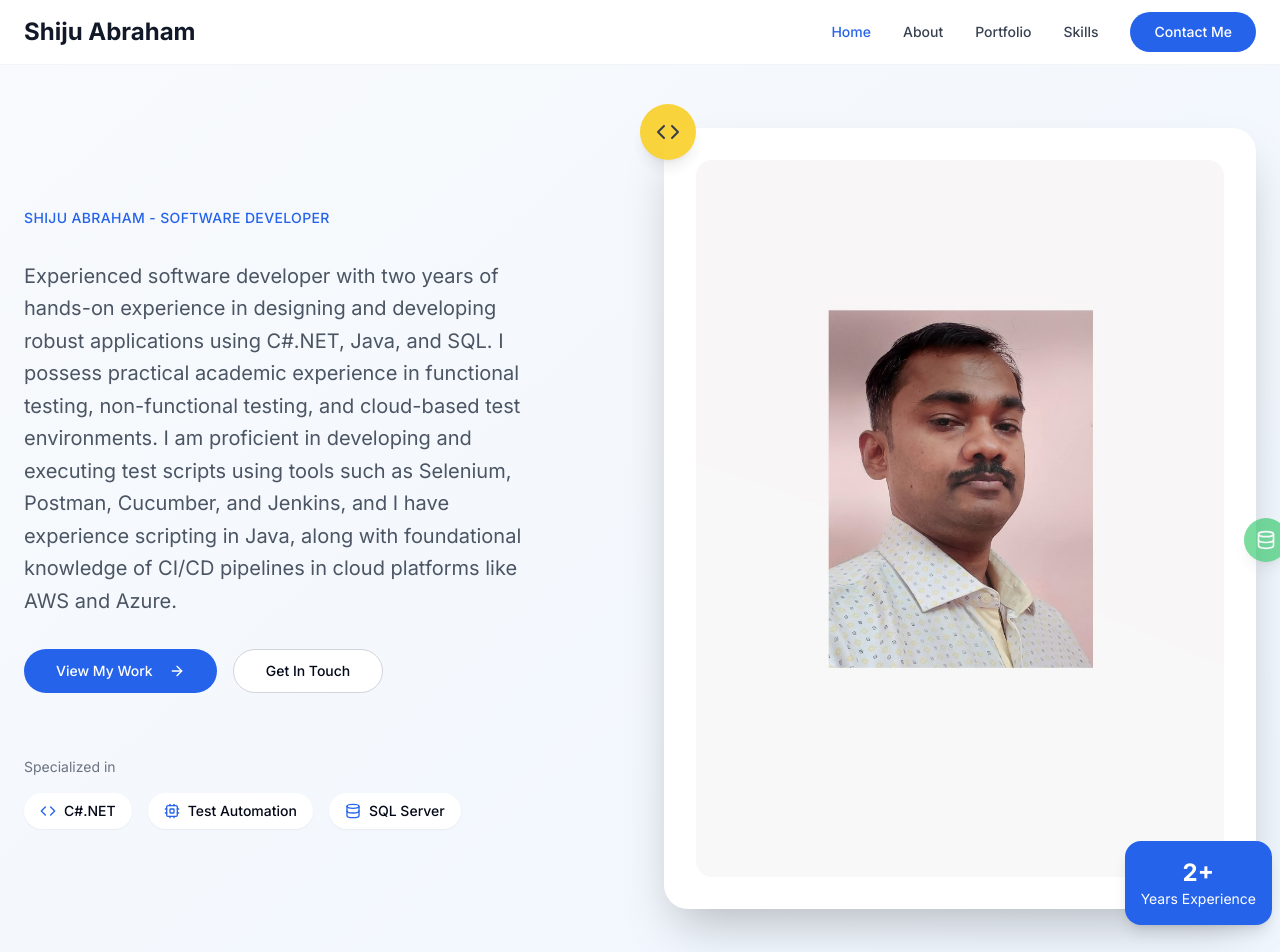
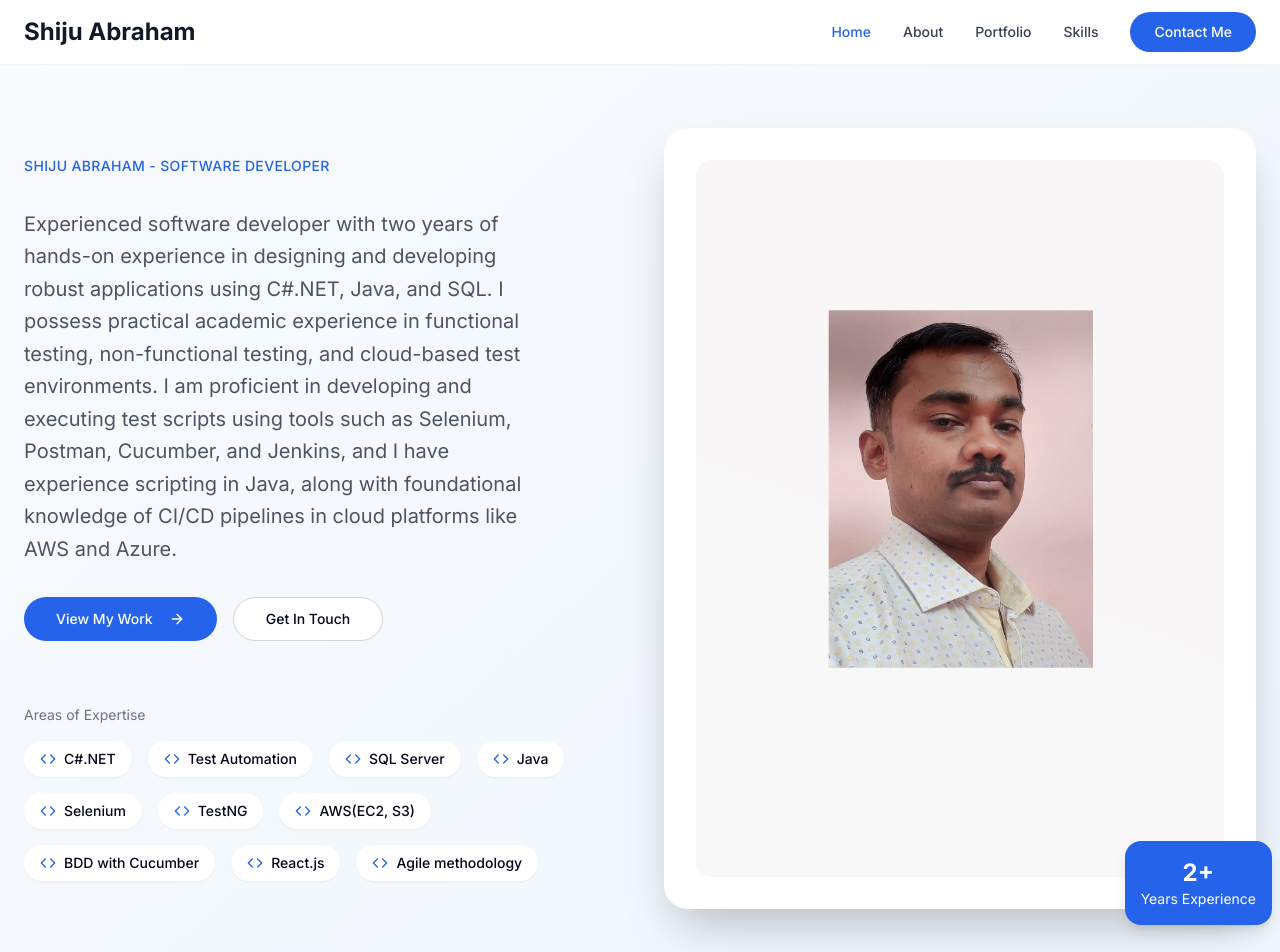
Before and after one commit to shijumylapra/shiju-abraham-portfolio-forge, a React (Vite) app: page / in a window 1280 px wide. Shown: the top 952 px of the page. Built offline with nearby package versions, Linux system fonts and the light colour scheme.

Commit message:
floting element disabled

```diff
--- a/src/pages/Index.tsx
+++ b/src/pages/Index.tsx
@@ -45,24 +45,52 @@ const Index = () => {
               </Button>
             </div>
 
-            {/* Skills Preview */}
+   {/* Skills Preview */}
             <div className="pt-8">
-              <p className="text-sm text-gray-500 mb-4">Specialized in</p>
+              <p className="text-sm text-gray-500 mb-4">Areas of Expertise</p>
               <div className="flex flex-wrap gap-4">
                 <div className="flex items-center gap-2 bg-white rounded-full px-4 py-2 shadow-sm">
                   <Code className="h-4 w-4 text-blue-600" />
                   <span className="text-sm font-medium">C#.NET</span>
                 </div>
                 <div className="flex items-center gap-2 bg-white rounded-full px-4 py-2 shadow-sm">
-                  <Cpu className="h-4 w-4 text-blue-600" />
+                  <Code className="h-4 w-4 text-blue-600" />
                   <span className="text-sm font-medium">Test Automation</span>
                 </div>
                 <div className="flex items-center gap-2 bg-white rounded-full px-4 py-2 shadow-sm">
-                  <Database className="h-4 w-4 text-blue-600" />
+                  <Code className="h-4 w-4 text-blue-600" />
                   <span className="text-sm font-medium">SQL Server</span>
                 </div>
-              </div>
-            </div>
+                <div className="flex items-center gap-2 bg-white rounded-full px-4 py-2 shadow-sm">
+                  <Code className="h-4 w-4 text-blue-600" />
+                  <span className="text-sm font-medium">Java</span>
+                </div>
+                <div className="flex items-center gap-2 bg-white rounded-full px-4 py-2 shadow-sm">
+                  <Code className="h-4 w-4 text-blue-600" />
+                  <span className="text-sm font-medium">Selenium</span>
+                </div>
+                <div className="flex items-center gap-2 bg-white rounded-full px-4 py-2 shadow-sm">
+                  <Code className="h-4 w-4 text-blue-600" />
+                  <span className="text-sm font-medium">TestNG</span>
+                </div>
+                      <div className="flex items-center gap-2 bg-white rounded-full px-4 py-2 shadow-sm">
+                  <Code className="h-4 w-4 text-blue-600" />
+                  <span className="text-sm font-medium">AWS(EC2, S3)</span>
+                </div>
+                      <div className="flex items-center gap-2 bg-white rounded-full px-4 py-2 shadow-sm">
+                  <Code className="h-4 w-4 text-blue-600" />
+                  <span className="text-sm font-medium">BDD with Cucumber</span>
+                </div>
+                      <div className="flex items-center gap-2 bg-white rounded-full px-4 py-2 shadow-sm">
+                  <Code className="h-4 w-4 text-blue-600" />
+                  <span className="text-sm font-medium">React.js</span>
+                </div>
+                      <div className="flex items-center gap-2 bg-white rounded-full px-4 py-2 shadow-sm">
+                  <Code className="h-4 w-4 text-blue-600" />
+                  <span className="text-sm font-medium">Agile methodology</span>
+                </div>
+                </div>
+           </div>
           </div>
 
           {/* Right Content - Profile Image */}
@@ -81,13 +109,13 @@ const Index = () => {
               </div>
             </div>
 
-            {/* Floating elements */}
+            {/* Floating elements
             <div className="absolute -top-6 -left-6 bg-yellow-400 rounded-full p-4 shadow-lg animate-pulse">
               <Code className="h-6 w-6 text-gray-900" />
             </div>
             <div className="absolute top-1/2 -right-8 bg-green-500 rounded-full p-3 shadow-lg animate-pulse delay-300">
               <Database className="h-5 w-5 text-white" />
-            </div>
+            </div> */}
           </div>
         </div>
       </section>
```
